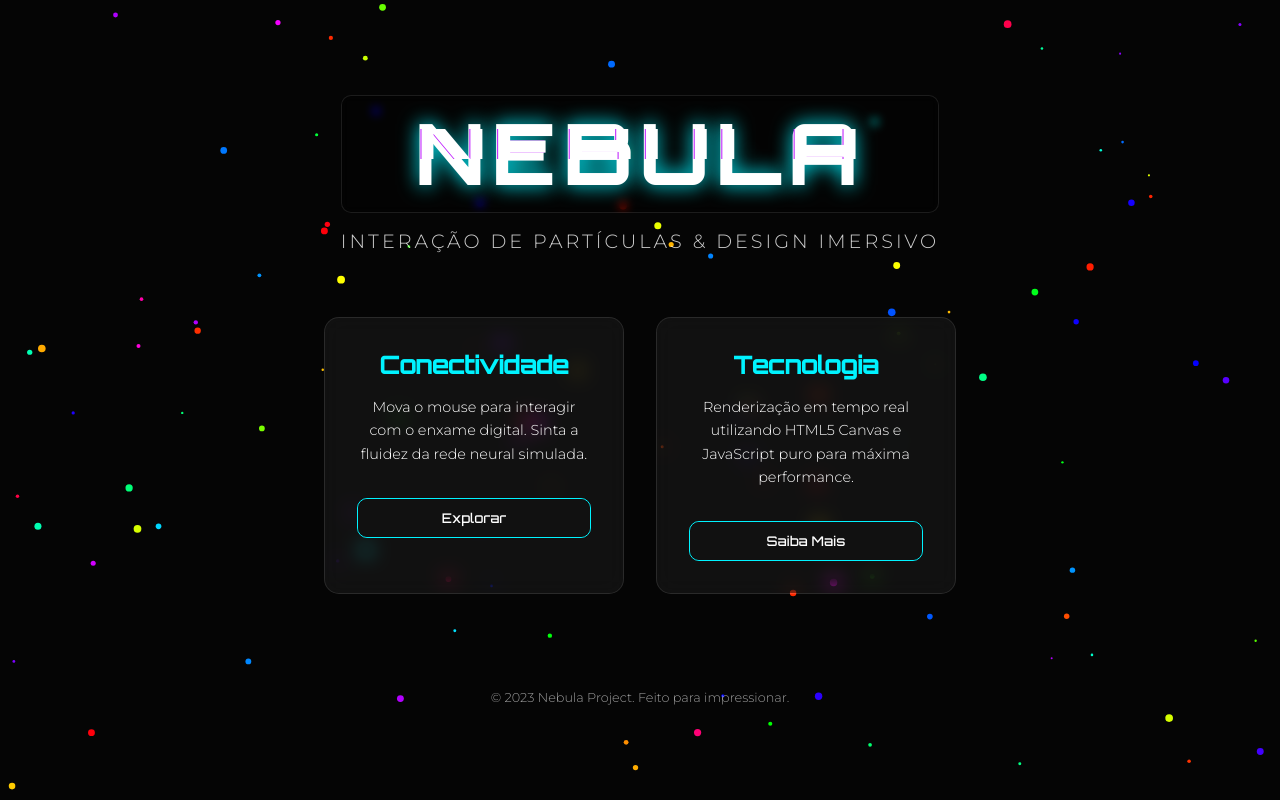
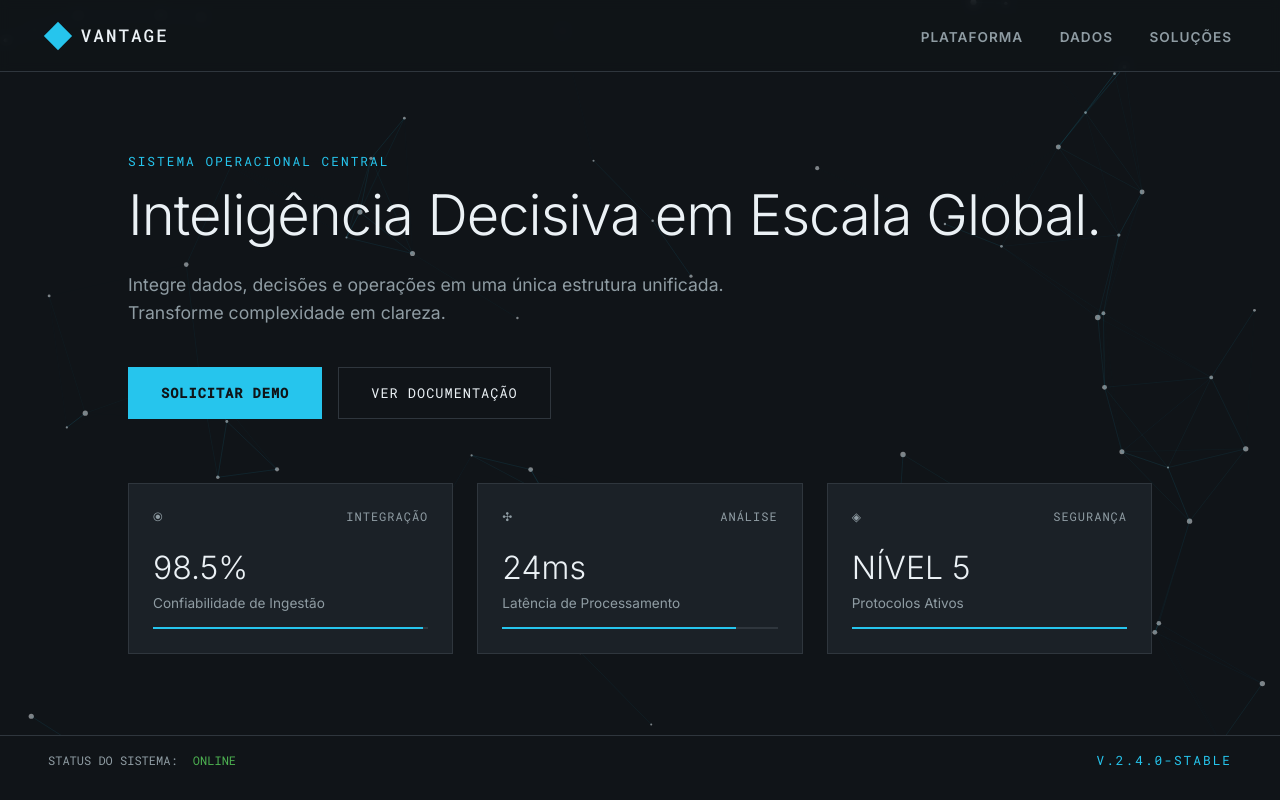
Before and after one commit to gabrielyogi-max/verbosenew, a plain HTML site: page index.html in a window 1280 px wide. Drawn offline with Linux system fonts and the light colour scheme.

Commit message:
Add files via upload

```diff
--- a/index.html
+++ b/index.html
@@ -3,36 +3,83 @@
 <head>
     <meta charset="UTF-8">
     <meta name="viewport" content="width=device-width, initial-scale=1.0">
-    <meta name="theme-color" content="#050505">
+    <meta name="theme-color" content="#101418">
     <link rel="manifest" href="manifest.json">
-    <title>Nebula Swarm - Experiência Visual</title>
+    <title>VANTAGE // Sistema de Inteligência</title>
     <link rel="stylesheet" href="style.css">
-    <link href="https://fonts.googleapis.com/css2?family=Montserrat:wght@300;700&family=Orbitron:wght@500&display=swap" rel="stylesheet">
+    <link href="https://fonts.googleapis.com/css2?family=Inter:wght@300;400;600&family=Roboto+Mono:wght@400;500&display=swap" rel="stylesheet">
 </head>
 <body>
-    <canvas id="particle-canvas"></canvas>
+    <canvas id="network-canvas"></canvas>
 
-    <div class="content-wrapper">
+    <div class="interface-layer">
         <header>
-            <h1 class="glitch" data-text="NEBULA">NEBULA</h1>
-            <p class="subtitle">Interação de Partículas & Design Imersivo</p>
+            <div class="brand">
+                <div class="logo-mark"></div>
+                <span>VANTAGE</span>
+            </div>
+            <nav>
+                <a href="#">PLATAFORMA</a>
+                <a href="#">DADOS</a>
+                <a href="#">SOLUÇÕES</a>
+            </nav>
         </header>
 
         <main>
-            <div class="card">
-                <h2>Conectividade</h2>
-                <p>Mova o mouse para interagir com o enxame digital. Sinta a fluidez da rede neural simulada.</p>
-                <button class="glow-on-hover">Explorar</button>
-            </div>
-            <div class="card">
-                <h2>Tecnologia</h2>
-                <p>Renderização em tempo real utilizando HTML5 Canvas e JavaScript puro para máxima performance.</p>
-                <button class="glow-on-hover">Saiba Mais</button>
-            </div>
+            <section class="hero">
+                <div class="hero-content">
+                    <p class="mono-label">SISTEMA OPERACIONAL CENTRAL</p>
+                    <h1>Inteligência Decisiva em Escala Global.</h1>
+                    <p class="hero-desc">Integre dados, decisões e operações em uma única estrutura unificada. Transforme complexidade em clareza.</p>
+                    <div class="cta-group">
+                        <button class="btn-primary">SOLICITAR DEMO</button>
+                        <button class="btn-secondary">VER DOCUMENTAÇÃO</button>
+                    </div>
+                </div>
+            </section>
+
+            <section class="metrics-grid">
+                <div class="metric-card">
+                    <div class="card-header">
+                        <span class="icon">⦿</span>
+                        <span class="card-title">INTEGRAÇÃO</span>
+                    </div>
+                    <div class="card-body">
+                        <h3>98.5%</h3>
+                        <p>Confiabilidade de Ingestão</p>
+                        <div class="data-vis-bar"><div class="fill" style="width: 98%"></div></div>
+                    </div>
+                </div>
+                <div class="metric-card">
+                    <div class="card-header">
+                        <span class="icon">✣</span>
+                        <span class="card-title">ANÁLISE</span>
+                    </div>
+                    <div class="card-body">
+                        <h3>24ms</h3>
+                        <p>Latência de Processamento</p>
+                        <div class="data-vis-bar"><div class="fill" style="width: 85%"></div></div>
+                    </div>
+                </div>
+                <div class="metric-card">
+                    <div class="card-header">
+                        <span class="icon">◈</span>
+                        <span class="card-title">SEGURANÇA</span>
+                    </div>
+                    <div class="card-body">
+                        <h3>NÍVEL 5</h3>
+                        <p>Protocolos Ativos</p>
+                        <div class="data-vis-bar"><div class="fill" style="width: 100%"></div></div>
+                    </div>
+                </div>
+            </section>
         </main>
 
         <footer>
-            <p>&copy; 2023 Nebula Project. Feito para impressionar.</p>
+            <div class="status-bar">
+                <span>STATUS DO SISTEMA: <span class="status-ok">ONLINE</span></span>
+                <span class="mono-label">V.2.4.0-STABLE</span>
+            </div>
         </footer>
     </div>
 
@@ -40,9 +87,7 @@
     <script>
         if ('serviceWorker' in navigator) {
             window.addEventListener('load', () => {
-                navigator.serviceWorker.register('./service-worker.js')
-                    .then(reg => console.log('Service Worker Registered', reg))
-                    .catch(err => console.log('Service Worker Registration Failed', err));
+                navigator.serviceWorker.register('./service-worker.js');
             });
         }
     </script>
--- a/script.js
+++ b/script.js
@@ -1,187 +1,125 @@
-const canvas = document.getElementById('particle-canvas');
+const canvas = document.getElementById('network-canvas');
 const ctx = canvas.getContext('2d');
 
 let width, height;
-let particlesArray;
+let nodes = [];
 
-// Mouse interaction object
+// Configuration
+const CONFIG = {
+    nodeCount: 80,
+    connectionDistance: 150,
+    mouseDistance: 200,
+    nodeSpeed: 0.3,
+    colors: {
+        node: 'rgba(235, 241, 245, 0.5)',
+        line: 'rgba(38, 197, 237, 0.15)',
+        highlight: 'rgba(38, 197, 237, 0.4)'
+    }
+};
+
 let mouse = {
     x: null,
-    y: null,
-    radius: 250 // Increased radius for better gravity effect
-}
+    y: null
+};
 
-let parallax = {
-    x: 0,
-    y: 0
-}
-
-// Handle window resize
 window.addEventListener('resize', function() {
     width = canvas.width = window.innerWidth;
     height = canvas.height = window.innerHeight;
     init();
 });
 
-// Handle mouse movement and Parallax
-window.addEventListener('mousemove', function(event) {
-    mouse.x = event.clientX;
-    mouse.y = event.clientY;
-
-    // Parallax Effect
-    // Calculate displacement from center
-    const centerX = window.innerWidth / 2;
-    const centerY = window.innerHeight / 2;
-
-    // The further from center, the larger the shift
-    parallax.x = (centerX - mouse.x) / 20; // Divider controls sensitivity
-    parallax.y = (centerY - mouse.y) / 20;
+window.addEventListener('mousemove', function(e) {
+    mouse.x = e.clientX;
+    mouse.y = e.clientY;
 });
 
-// Handle mouse out
 window.addEventListener('mouseout', function() {
-    mouse.x = undefined;
-    mouse.y = undefined;
+    mouse.x = null;
+    mouse.y = null;
 });
 
-// Handle touch events for mobile
-window.addEventListener('touchstart', function(event) {
-    mouse.x = event.touches[0].clientX;
-    mouse.y = event.touches[0].clientY;
-});
-
-window.addEventListener('touchmove', function(event) {
-    mouse.x = event.touches[0].clientX;
-    mouse.y = event.touches[0].clientY;
-
-    // Parallax for touch
-    const centerX = window.innerWidth / 2;
-    const centerY = window.innerHeight / 2;
-
-    parallax.x = (centerX - mouse.x) / 20;
-    parallax.y = (centerY - mouse.y) / 20;
-});
-
-window.addEventListener('touchend', function() {
-    mouse.x = undefined;
-    mouse.y = undefined;
-});
-
-class Particle {
-    constructor(x, y, directionX, directionY, size, color) {
-        this.x = x;
-        this.y = y;
-        this.directionX = directionX;
-        this.directionY = directionY;
-        this.size = size;
-        this.color = color;
-        this.hue = Math.random() * 360; // Individual hue for each particle
-        // Store original speed to limit max velocity
-        this.speedX = directionX;
-        this.speedY = directionY;
+class Node {
+    constructor() {
+        this.x = Math.random() * width;
+        this.y = Math.random() * height;
+        this.vx = (Math.random() - 0.5) * CONFIG.nodeSpeed;
+        this.vy = (Math.random() - 0.5) * CONFIG.nodeSpeed;
+        this.size = Math.random() * 2 + 1;
     }
 
-    // Method to draw individual particle
+    update() {
+        this.x += this.vx;
+        this.y += this.vy;
+
+        // Bounce off walls
+        if (this.x < 0 || this.x > width) this.vx *= -1;
+        if (this.y < 0 || this.y > height) this.vy *= -1;
+    }
+
     draw() {
         ctx.beginPath();
-        // Add parallax offset based on size (depth)
-        // Larger particles are "closer", so they move MORE (standard parallax)
-        // Or LESS?
-        // In standard parallax:
-        // Foreground moves fast. Background moves slow.
-        // If size = closeness, then:
-        // shift = parallax * size * factor
-
-        let pX = parallax.x * this.size * 0.5;
-        let pY = parallax.y * this.size * 0.5;
-
-        ctx.arc(this.x + pX, this.y + pY, this.size, 0, Math.PI * 2, false);
-        ctx.fillStyle = `hsl(${this.hue}, 100%, 50%)`; // Dynamic color
+        ctx.arc(this.x, this.y, this.size, 0, Math.PI * 2);
+        ctx.fillStyle = CONFIG.colors.node;
         ctx.fill();
-    }
-
-    // Check particle position, check mouse position, move the particle, draw the particle
-    update() {
-        // Wall collisions - bounce off walls
-        if (this.x > canvas.width || this.x < 0) {
-            this.directionX = -this.directionX;
-        }
-        if (this.y > canvas.height || this.y < 0) {
-            this.directionY = -this.directionY;
-        }
-
-        // Mouse interaction (Gravity)
-        let dx = mouse.x - this.x;
-        let dy = mouse.y - this.y;
-        let distance = Math.sqrt(dx*dx + dy*dy);
-
-        // If mouse is on screen and particle is within radius
-        if (mouse.x != undefined && distance < mouse.radius) {
-            // Calculate force vector towards mouse
-            const forceDirectionX = dx / distance;
-            const forceDirectionY = dy / distance;
-
-            // The closer it is, the stronger the pull (gravity)
-            // But cap it so they don't explode
-            const force = (mouse.radius - distance) / mouse.radius;
-            const directionMultiplier = 0.6; // Adjust strength of gravity
-
-            this.directionX += forceDirectionX * force * directionMultiplier;
-            this.directionY += forceDirectionY * force * directionMultiplier;
-        }
-
-        // Apply friction to stop them from accelerating infinitely
-        // And slowly return to original chaotic movement if left alone?
-        // Or just dampen the velocity.
-        // Let's limit the max speed so they don't vanish.
-
-        const maxSpeed = 5;
-        // Clamp speed
-        const speed = Math.sqrt(this.directionX**2 + this.directionY**2);
-        if (speed > maxSpeed) {
-            this.directionX = (this.directionX / speed) * maxSpeed;
-            this.directionY = (this.directionY / speed) * maxSpeed;
-        }
-
-        // Update individual hue
-        this.hue += 2; // Increment hue for color change effect per particle
-
-        // Move particle
-        this.x += this.directionX;
-        this.y += this.directionY;
-
-        // Draw particle
-        this.draw();
     }
 }
 
-// Create particle array
 function init() {
-    particlesArray = [];
     width = canvas.width = window.innerWidth;
     height = canvas.height = window.innerHeight;
+    nodes = [];
 
-    let numberOfParticles = (canvas.height * canvas.width) / 9000;
+    // Adjust node count based on screen size
+    const count = (width * height) / 15000;
 
-    for (let i = 0; i < numberOfParticles; i++) {
-        let size = (Math.random() * 3) + 1;
-        let x = (Math.random() * ((innerWidth - size * 2) - (size * 2)) + size * 2);
-        let y = (Math.random() * ((innerHeight - size * 2) - (size * 2)) + size * 2);
-        let directionX = (Math.random() * 2) - 1; // Speed between -1 and 1
-        let directionY = (Math.random() * 2) - 1;
-        let color = '#00f3ff';
-
-        particlesArray.push(new Particle(x, y, directionX, directionY, size, color));
+    for (let i = 0; i < count; i++) {
+        nodes.push(new Node());
     }
 }
 
-// Animation loop
 function animate() {
     requestAnimationFrame(animate);
-    ctx.clearRect(0, 0, innerWidth, innerHeight);
+    ctx.clearRect(0, 0, width, height);
 
-    for (let i = 0; i < particlesArray.length; i++) {
-        particlesArray[i].update();
+    // Update and draw nodes
+    nodes.forEach(node => {
+        node.update();
+        node.draw();
+    });
+
+    // Draw connections
+    for (let i = 0; i < nodes.length; i++) {
+        for (let j = i + 1; j < nodes.length; j++) {
+            const dx = nodes[i].x - nodes[j].x;
+            const dy = nodes[i].y - nodes[j].y;
+            const distance = Math.sqrt(dx * dx + dy * dy);
+
+            if (distance < CONFIG.connectionDistance) {
+                ctx.beginPath();
+                ctx.moveTo(nodes[i].x, nodes[i].y);
+                ctx.lineTo(nodes[j].x, nodes[j].y);
+
+                // Calculate opacity based on distance
+                let opacity = 1 - (distance / CONFIG.connectionDistance);
+                ctx.strokeStyle = CONFIG.colors.line.replace('0.15)', `${opacity * 0.15})`);
+
+                // Mouse Interaction: Highlight connections near mouse
+                if (mouse.x) {
+                    const mouseDx = mouse.x - nodes[i].x;
+                    const mouseDy = mouse.y - nodes[i].y;
+                    const mouseDist = Math.sqrt(mouseDx * mouseDx + mouseDy * mouseDy);
+
+                    if (mouseDist < CONFIG.mouseDistance) {
+                        ctx.strokeStyle = CONFIG.colors.highlight.replace('0.4)', `${opacity * 0.4})`);
+                        ctx.lineWidth = 1;
+                    } else {
+                         ctx.lineWidth = 0.5;
+                    }
+                }
+
+                ctx.stroke();
+            }
+        }
     }
 }
 
--- a/style.css
+++ b/style.css
@@ -1,10 +1,13 @@
 :root {
-    --bg-color: #050505;
-    --text-color: #ffffff;
-    --accent-color: #00f3ff;
-    --secondary-color: #bc13fe;
-    --glass-bg: rgba(255, 255, 255, 0.05);
-    --glass-border: rgba(255, 255, 255, 0.1);
+    --bg-color: #101418;
+    --card-bg: #1B2127;
+    --text-primary: #EBF1F5;
+    --text-secondary: #8F9CA3;
+    --accent-blue: #26C5ED;
+    --accent-dark: #153E4D;
+    --border-color: #2F363D;
+    --font-main: 'Inter', sans-serif;
+    --font-mono: 'Roboto Mono', monospace;
 }
 
 * {
@@ -15,216 +18,237 @@
 
 body {
     background-color: var(--bg-color);
-    color: var(--text-color);
-    font-family: 'Montserrat', sans-serif;
+    color: var(--text-primary);
+    font-family: var(--font-main);
     overflow-x: hidden;
     height: 100vh;
     display: flex;
-    justify-content: center;
-    align-items: center;
+    flex-direction: column;
 }
 
-canvas#particle-canvas {
+canvas#network-canvas {
     position: fixed;
     top: 0;
     left: 0;
     width: 100%;
     height: 100%;
-    z-index: -1;
+    z-index: 0;
 }
 
-.content-wrapper {
+.interface-layer {
     position: relative;
     z-index: 1;
-    width: 90%;
-    max-width: 1200px;
-    text-align: center;
+    width: 100%;
+    height: 100%;
     display: flex;
     flex-direction: column;
-    align-items: center;
-    gap: 4rem;
+    justify-content: space-between;
+    pointer-events: none; /* Let clicks pass through to canvas if needed, but we need buttons to work */
 }
 
-/* Typography */
-h1 {
-    font-family: 'Orbitron', sans-serif;
-    font-size: 5rem;
-    letter-spacing: 10px;
-    margin-bottom: 1rem;
-    position: relative;
-    color: var(--text-color);
-    text-shadow: 0 0 20px var(--accent-color);
-    background: rgba(0, 0, 0, 0.4);
-    backdrop-filter: blur(5px);
-    padding: 0.5rem 2rem;
-    border-radius: 10px;
-    border: 1px solid rgba(255, 255, 255, 0.1);
+/* Enable pointer events on interactive elements */
+header, main, footer, button, a {
+    pointer-events: auto;
 }
 
-.subtitle {
-    font-size: 1.2rem;
-    opacity: 0.8;
-    text-transform: uppercase;
-    letter-spacing: 3px;
+header {
+    display: flex;
+    justify-content: space-between;
+    align-items: center;
+    padding: 1.5rem 3rem;
+    border-bottom: 1px solid var(--border-color);
+    background: rgba(16, 20, 24, 0.8);
+    backdrop-filter: blur(5px);
 }
 
-/* Glitch Effect */
-.glitch {
+.brand {
+    display: flex;
+    align-items: center;
+    gap: 0.8rem;
+    font-family: var(--font-mono);
+    font-weight: 500;
+    letter-spacing: 2px;
+    font-size: 1.1rem;
+}
+
+.logo-mark {
+    width: 20px;
+    height: 20px;
+    background: var(--accent-blue);
+    transform: rotate(45deg);
+}
+
+nav a {
+    color: var(--text-secondary);
+    text-decoration: none;
+    margin-left: 2rem;
+    font-size: 0.85rem;
+    font-weight: 600;
+    letter-spacing: 1px;
+    transition: color 0.3s;
+}
+
+nav a:hover {
+    color: var(--accent-blue);
+}
+
+main {
+    flex: 1;
+    display: flex;
+    flex-direction: column;
+    justify-content: center;
+    padding: 0 10%;
+    max-width: 1400px;
+    margin: 0 auto;
+    width: 100%;
+}
+
+.hero {
+    margin-bottom: 4rem;
+}
+
+.mono-label {
+    font-family: var(--font-mono);
+    color: var(--accent-blue);
+    font-size: 0.8rem;
+    letter-spacing: 2px;
+    margin-bottom: 1rem;
+    display: block;
+}
+
+h1 {
+    font-size: 3.5rem;
+    line-height: 1.1;
+    font-weight: 300;
+    margin-bottom: 1.5rem;
+    letter-spacing: -1px;
+}
+
+.hero-desc {
+    color: var(--text-secondary);
+    font-size: 1.1rem;
+    max-width: 600px;
+    line-height: 1.6;
+    margin-bottom: 2.5rem;
+}
+
+.cta-group {
+    display: flex;
+    gap: 1rem;
+}
+
+button {
+    padding: 1rem 2rem;
+    font-family: var(--font-mono);
+    font-size: 0.85rem;
+    letter-spacing: 1px;
+    cursor: pointer;
+    transition: all 0.3s;
+    text-transform: uppercase;
+}
+
+.btn-primary {
+    background: var(--accent-blue);
+    color: var(--bg-color);
+    border: 1px solid var(--accent-blue);
+    font-weight: 600;
+}
+
+.btn-primary:hover {
+    background: transparent;
+    color: var(--accent-blue);
+}
+
+.btn-secondary {
+    background: transparent;
+    color: var(--text-primary);
+    border: 1px solid var(--border-color);
+}
+
+.btn-secondary:hover {
+    border-color: var(--text-primary);
+}
+
+/* Metrics Grid */
+.metrics-grid {
+    display: grid;
+    grid-template-columns: repeat(auto-fit, minmax(250px, 1fr));
+    gap: 1.5rem;
+    width: 100%;
+}
+
+.metric-card {
+    background: var(--card-bg);
+    border: 1px solid var(--border-color);
+    padding: 1.5rem;
+    transition: transform 0.2s;
+}
+
+.metric-card:hover {
+    border-color: var(--accent-blue);
+    transform: translateY(-2px);
+}
+
+.card-header {
+    display: flex;
+    justify-content: space-between;
+    color: var(--text-secondary);
+    font-family: var(--font-mono);
+    font-size: 0.75rem;
+    margin-bottom: 1.5rem;
+    letter-spacing: 1px;
+}
+
+.card-body h3 {
+    font-size: 2rem;
+    font-weight: 300;
+    margin-bottom: 0.5rem;
+}
+
+.card-body p {
+    color: var(--text-secondary);
+    font-size: 0.85rem;
+    margin-bottom: 1rem;
+}
+
+.data-vis-bar {
+    width: 100%;
+    height: 2px;
+    background: var(--border-color);
     position: relative;
 }
 
-.glitch::before,
-.glitch::after {
-    content: attr(data-text);
+.data-vis-bar .fill {
     position: absolute;
-    top: 0;
-    left: 0;
-    width: 100%;
-    height: 100%;
-}
-
-.glitch::before {
-    left: 2px;
-    text-shadow: -1px 0 var(--secondary-color);
-    clip: rect(24px, 550px, 90px, 0);
-    animation: glitch-anim-2 3s infinite linear alternate-reverse;
-}
-
-.glitch::after {
-    left: -2px;
-    text-shadow: -1px 0 var(--accent-color);
-    clip: rect(85px, 550px, 140px, 0);
-    animation: glitch-anim 2.5s infinite linear alternate-reverse;
-}
-
-@keyframes glitch-anim {
-    0% { clip: rect(17px, 9999px, 94px, 0); }
-    20% { clip: rect(59px, 9999px, 46px, 0); }
-    40% { clip: rect(29px, 9999px, 86px, 0); }
-    60% { clip: rect(95px, 9999px, 11px, 0); }
-    80% { clip: rect(69px, 9999px, 2px, 0); }
-    100% { clip: rect(55px, 9999px, 9px, 0); }
-}
-
-@keyframes glitch-anim-2 {
-    0% { clip: rect(12px, 9999px, 56px, 0); }
-    20% { clip: rect(78px, 9999px, 14px, 0); }
-    40% { clip: rect(26px, 9999px, 21px, 0); }
-    60% { clip: rect(44px, 9999px, 88px, 0); }
-    80% { clip: rect(9px, 9999px, 13px, 0); }
-    100% { clip: rect(62px, 9999px, 45px, 0); }
-}
-
-/* Cards layout */
-main {
-    display: flex;
-    flex-wrap: wrap;
-    justify-content: center;
-    gap: 2rem;
-    width: 100%;
-}
-
-.card {
-    background: var(--glass-bg);
-    backdrop-filter: blur(10px);
-    -webkit-backdrop-filter: blur(10px);
-    border: 1px solid var(--glass-border);
-    padding: 2rem;
-    border-radius: 15px;
-    width: 300px;
-    transition: transform 0.3s ease, box-shadow 0.3s ease;
-}
-
-.card:hover {
-    transform: translateY(-10px);
-    box-shadow: 0 10px 30px rgba(0, 243, 255, 0.2);
-    border-color: var(--accent-color);
-}
-
-.card h2 {
-    font-family: 'Orbitron', sans-serif;
-    margin-bottom: 1rem;
-    color: var(--accent-color);
-}
-
-.card p {
-    line-height: 1.6;
-    margin-bottom: 2rem;
-    font-size: 0.9rem;
-}
-
-/* Button */
-.glow-on-hover {
-    width: 100%;
-    height: 40px;
-    border: none;
-    outline: none;
-    color: #fff;
-    background: transparent;
-    cursor: pointer;
-    position: relative;
-    z-index: 0;
-    border-radius: 10px;
-    font-family: 'Orbitron', sans-serif;
-    border: 1px solid var(--accent-color);
-    transition: all 0.3s;
-}
-
-.glow-on-hover:before {
-    content: '';
-    background: linear-gradient(45deg, #ff0000, #ff7300, #fffb00, #48ff00, #00ffd5, #002bff, #7a00ff, #ff00c8, #ff0000);
-    position: absolute;
-    top: -2px;
-    left: -2px;
-    background-size: 400%;
-    z-index: -1;
-    filter: blur(5px);
-    width: calc(100% + 4px);
-    height: calc(100% + 4px);
-    animation: glowing 20s linear infinite;
-    opacity: 0;
-    transition: opacity .3s ease-in-out;
-    border-radius: 10px;
-}
-
-.glow-on-hover:active {
-    color: #000;
-}
-
-.glow-on-hover:active:after {
-    background: transparent;
-}
-
-.glow-on-hover:hover:before {
-    opacity: 1;
-}
-
-.glow-on-hover:after {
-    z-index: -1;
-    content: '';
-    position: absolute;
-    width: 100%;
-    height: 100%;
-    background: #111;
     left: 0;
     top: 0;
-    border-radius: 10px;
-}
-
-@keyframes glowing {
-    0% { background-position: 0 0; }
-    50% { background-position: 400% 0; }
-    100% { background-position: 0 0; }
+    height: 100%;
+    background: var(--accent-blue);
 }
 
 footer {
-    margin-top: 2rem;
-    font-size: 0.8rem;
-    opacity: 0.6;
+    padding: 1rem 3rem;
+    border-top: 1px solid var(--border-color);
+    background: var(--bg-color);
+    font-size: 0.75rem;
+    color: var(--text-secondary);
 }
 
-/* Responsive */
+.status-bar {
+    display: flex;
+    justify-content: space-between;
+    font-family: var(--font-mono);
+}
+
+.status-ok {
+    color: #4CAF50;
+    margin-left: 0.5rem;
+}
+
 @media (max-width: 768px) {
-    h1 { font-size: 3rem; }
-    .content-wrapper { gap: 2rem; }
+    h1 { font-size: 2.5rem; }
+    header { padding: 1.5rem; }
+    main { padding: 0 1.5rem; }
+    .cta-group { flex-direction: column; }
+    footer { padding: 1.5rem; }
 }
```
